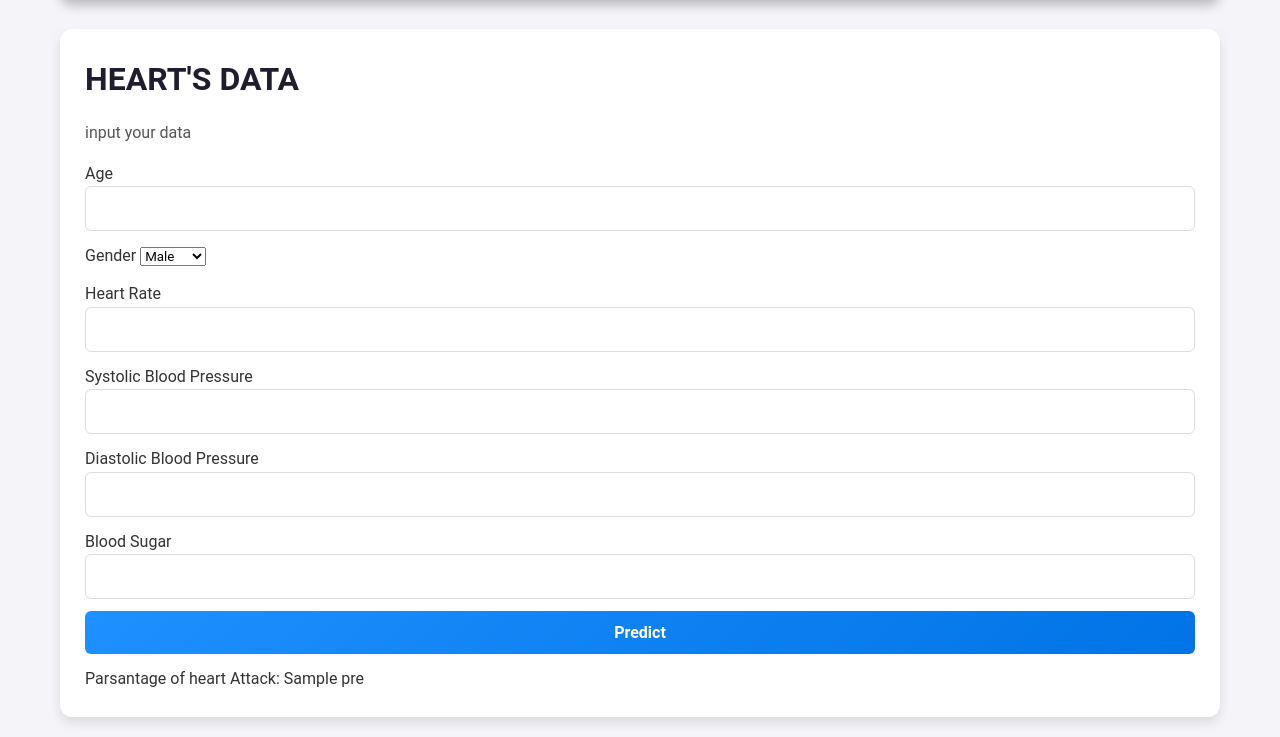
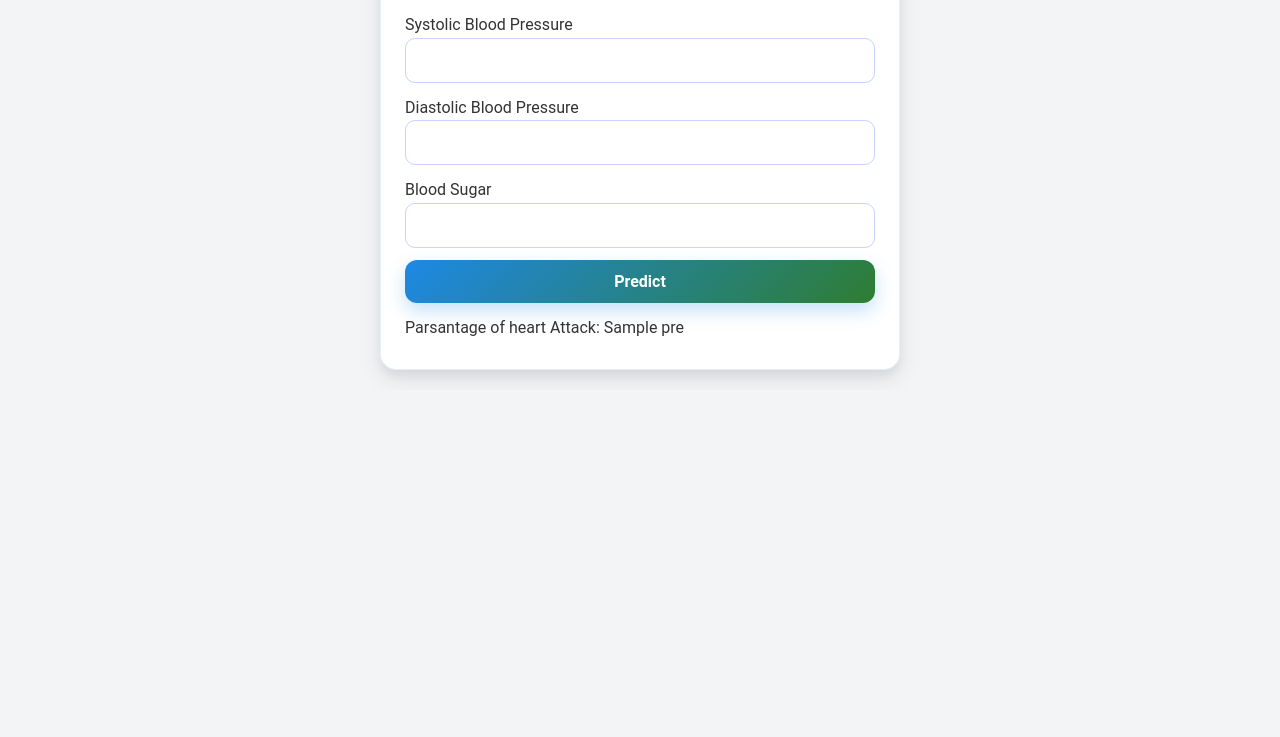
Before and after one commit to Biswajit704497/Heart-Attack-Prediction-Model, a Flask app: template templates/heart.html in a window 1280 px wide. Shown: the part 475-1212 px from the top of the page. After the commit the page ends 855 px from the top, so only its background shows below. Run offline with Flask 3, Linux system fonts and the light colour scheme; the template is opened without the code that fills it: most values are stand-ins (such as "Sample title", 1, 10 or a date in 2020).

Commit message:
heart rate css upfdate

```diff
--- a/static/style.css
+++ b/static/style.css
@@ -7,19 +7,45 @@
 }
 
 body {
-    background-color: #f4f4f9;
+    background-color: #f3f4f6; /* soft gray to match BMI */
     color: #333;
     line-height: 1.6;
     font-size: 16px;
 }
 
 header {
-    background: linear-gradient(135deg, #1e1e2f, #2c2c44);
-    color: #fff;
+    /* position: sticky; */
+    top: 0;
+    background: transparent;
+    color: #1e88e5;
     font-size: 1.2rem;
-    padding: 20px;
+    padding: 16px;
+    display: flex;
+    align-items: center;
+    gap: 12px;
+}
+
+header h1 {
+    margin: 0 auto;
+    color: #1e88e5;
+    font-weight: 700;
     text-align: center;
-    box-shadow: 0 2px 6px rgba(0, 0, 0, 0.2);
+}
+
+header button {
+    background: #e3f2fd;
+    color: #1e88e5;
+    border: 1px solid rgba(30, 136, 229, 0.3);
+    padding: 8px 12px;
+    border-radius: 10px;
+    font-weight: 600;
+    cursor: pointer;
+    transition: background 0.2s ease, box-shadow 0.2s ease, transform 0.1s ease;
+}
+
+header button:hover {
+    background: #d1ecff;
+    box-shadow: 0 6px 14px rgba(30, 136, 229, 0.2);
 }
 
 main {
@@ -99,11 +125,16 @@ main {
 /* Prediction Form */
 .box2 {
     margin-top: 30px;
-    padding: 25px;
+    padding: 28px 24px;
     background: #fff;
-    border-radius: 12px;
-    box-shadow: 0 6px 12px rgba(0, 0, 0, 0.1);
+    border-radius: 16px;
+    box-shadow: 0 10px 25px rgba(0, 0, 0, 0.08), 0 6px 10px rgba(0, 0, 0, 0.06);
+    border: 1px solid rgba(30, 136, 229, 0.12);
     transition: transform 0.3s ease;
+    width: 100%;
+    max-width: 520px;
+    margin-left: auto;
+    margin-right: auto;
 }
 
 .box2:hover {
@@ -111,48 +142,59 @@ main {
 }
 
 .box2 h1 {
-    font-size: 2rem;
-    margin-bottom: 15px;
-    color: #1e1e2f;
+    font-size: 1.75rem;
+    margin-bottom: 8px;
+    color: #1e88e5;
+    text-align: center;
+    font-weight: 700;
 }
 
 .box2 p {
     margin-bottom: 15px;
-    color: #555;
+    color: #2e7d32; /* green accent */
+    text-align: center;
+    font-weight: 600;
 }
 
 .box2 form {
     display: flex;
     flex-direction: column;
     gap: 12px;
+    margin-top: 12px;
 }
 
-.box2 form input {
-    padding: 12px;
-    border: 1px solid #ddd;
-    border-radius: 6px;
+.box2 form input,
+.box2 form select {
+    padding: 12px 14px;
+    border: 1px solid #c7d2fe; /* light blue */
+    border-radius: 10px;
     font-size: 1rem;
     outline: none;
-    transition: border-color 0.3s ease;
+    transition: border-color 0.2s ease, box-shadow 0.2s ease;
     width: 100%;
+    background-color: #fff;
 }
 
-.box2 form input:focus {
-    border-color: #1e90ff;
-    box-shadow: 0 0 5px rgba(30, 144, 255, 0.3);
+.box2 form input:focus,
+.box2 form select:focus {
+    border-color: #1e88e5;
+    box-shadow: 0 0 0 4px rgba(30, 136, 229, 0.15);
 }
 
 .box2 form input[type="submit"] {
-    background: linear-gradient(135deg, #1e90ff, #0073e6);
+    background: linear-gradient(135deg, #1e88e5 0%, #2e7d32 100%);
     color: #fff;
     border: none;
     cursor: pointer;
-    transition: all 0.3s ease;
-    font-weight: bold;
+    transition: all 0.2s ease;
+    font-weight: 700;
+    border-radius: 12px;
+    padding: 12px 16px;
+    box-shadow: 0 8px 18px rgba(30, 136, 229, 0.25);
 }
 
 .box2 form input[type="submit"]:hover {
-    background: linear-gradient(135deg, #0073e6, #005bb5);
+    filter: brightness(1.03);
     transform: translateY(-2px);
 }
 
--- a/templates/BMI.html
+++ b/templates/BMI.html
@@ -4,7 +4,7 @@
 <head>
   <meta charset="utf-8">
   <meta name="viewport" content="width=device-width, initial-scale=1">
-  <title>Bootstrap demo</title>
+  <title>BMI Calculator</title>
   <link href="https://cdn.jsdelivr.net/npm/bootstrap@5.3.8/dist/css/bootstrap.min.css" rel="stylesheet"
     integrity="sha384-sRIl4kxILFvY47J16cr9ZwB07vP4J8+LH7qKQnuqkuIAvNWLzeN8tE5YBujZqJLB" crossorigin="anonymous">
   <link rel="stylesheet" href="{{ url_for('static', filename='bmi.css') }}">
--- a/templates/heart.html
+++ b/templates/heart.html
@@ -10,21 +10,11 @@
 
 <body>
     <header>
-        <h1>ML FOR HEART ATTACK PREDICTION</h1>
+        <a href="{{ url_for('home') }}"><button>Back</button></a>
+
     </header>
     <main>
-        <div class="box1">
-            <div class="content-box1">
-                <h1>EXAMINING YOUR HEARTS</h1>
-                <p>The goal of this project is to train a machine learnig model to acurate predict</p>
-                <p>Whether a sample patient has been diagonsed with heart attack, with accuracy possible.</p>
 
-                <div>
-                    <button >CHECK YOUR HEART</button>
-                    <button>KNOW MORE</button>
-                </div>
-            </div>
-        </div>
         <div class="box2">
             <h1>HEART'S DATA</h1>
             <p>input your data</p>
```
Also changed, not shown: other parts of static/style.css (+26 -3 lines).
